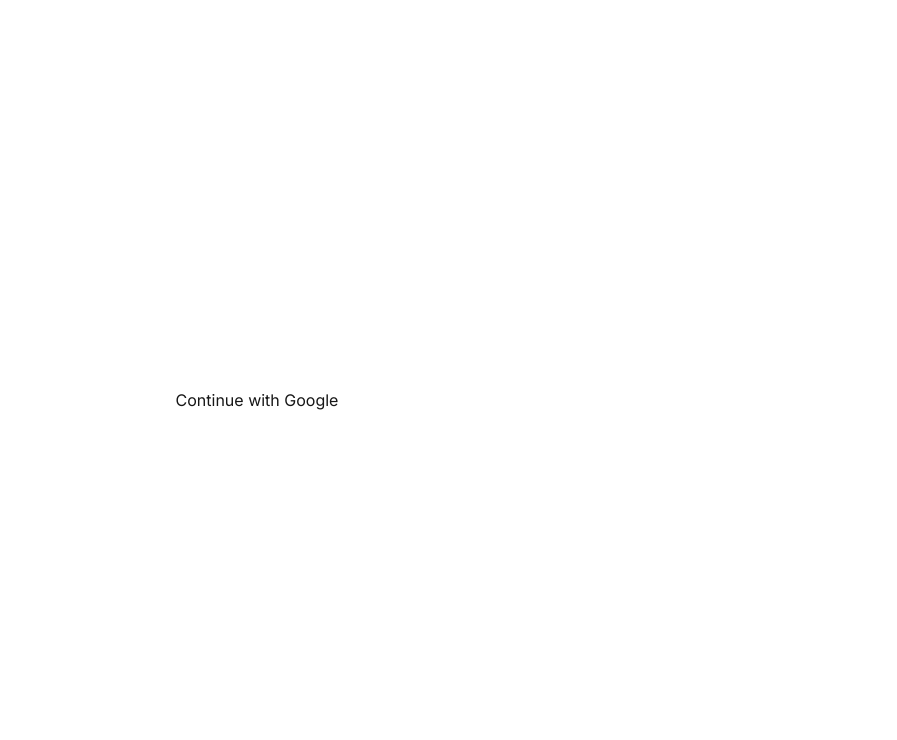
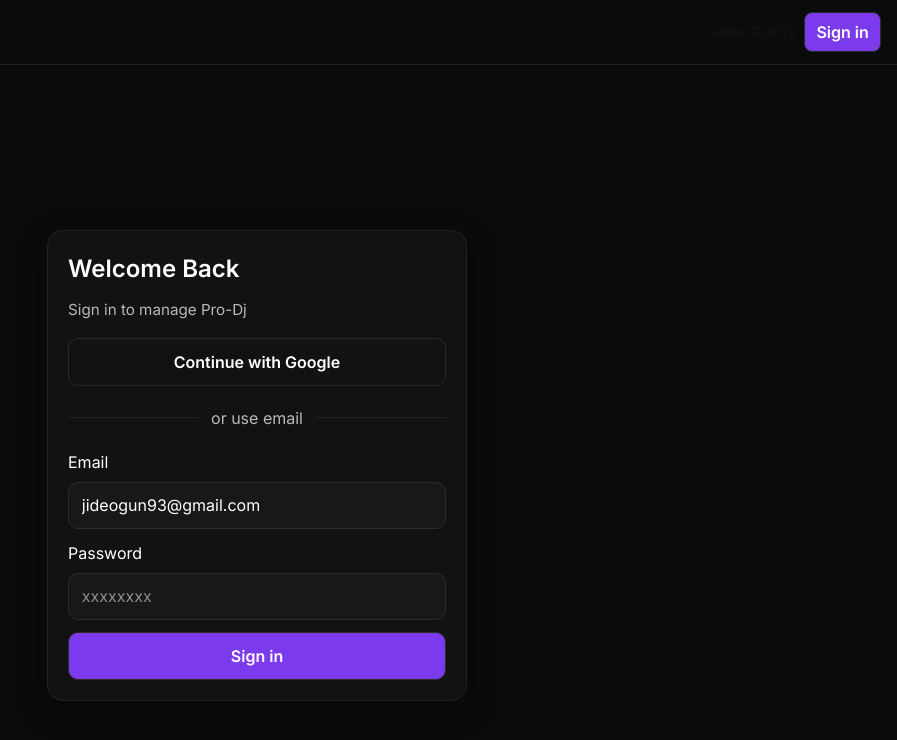
Before and after one commit to JideOgun/Pro-Dj, a Next.js app in the folder pro-dj/: page /login in a window 1280 px wide. Shown: the top 740 px of the page, without its empty margins (383-1280 px from the left). Built offline with nearby package versions, Linux system fonts and the light colour scheme; no server answers.

Commit message:
Added styling to the dashboard page, a new route to upload mix

```diff
--- /dev/null
+++ b/pro-dj/app/dashboard/dashboard.module.css
@@ -0,0 +1,43 @@
+.wrapper {
+    min-height: cacl(100vh - 56px);
+    padding: 2rem 1.25rem 3rem;
+    color: #e5e5e5;
+    background: #0a0a0a
+}
+
+.title {
+    font-size: 1.6rem;
+    font-weight: 700;
+}
+
+.card {
+    background: #111214;
+    border: 1px solid #1b1d21;
+    border-radius: 16px;
+    padding: 1rem;
+  }
+  .kpi {
+    font-size: 1.4rem;
+    font-weight: 800;
+  }
+
+  .grid {
+    display: grid;
+    gap: 1rem;
+    grid-template-columns: repeat(12, 1fr);
+    margin-top: 1rem;
+  }
+  .col4 { grid-column: span 4; }
+  @media (max-width: 960px) { .col4 { grid-column: 1 / -1; } }
+
+
+  .button {
+    padding: 0.6rem 0.9rem;
+    border-radius: 10px;
+    border: 1px solid #1b1d21;
+    background: #7c3aed;
+    color: white;
+    font-weight: 700;
+    cursor: pointer;
+  }
+  .button:hover { filter: brightness(1.05); }
--- /dev/null
+++ b/pro-dj/app/dashboard/media/page.tsx
@@ -0,0 +1,10 @@
+export default function MediaPage() {
+    return (
+      <main style={{ padding: "1.25rem" }}>
+        <h1>Upload Mix</h1>
+        <p style={{ opacity: 0.7 }}>
+          Placeholder page. We’ll add an actual upload form here next.
+        </p>
+      </main>
+    );
+  }
--- a/pro-dj/app/dashboard/page.tsx
+++ b/pro-dj/app/dashboard/page.tsx
@@ -1,8 +1,36 @@
-export default function DashboardPage() {
-    return (
-        <main className="min-h-screen p-8">
-            <h1 className="text-2xl font-semibold">Admin Dashbaord</h1>
-            <p className="opacity-70 mt-2">If you can see this, the route exists. Next we&apos;ll guard it.</p>
-        </main>
-    )
+import styles from "./dashboard.module.css";
+import { prisma } from "@/lib/prisma";
+import Link from "next/link";
+
+export default async function DashboardPage() {
+  const mixCount = await prisma.mix.count();
+  const [postCount, bookingCount] = await Promise.all([
+    prisma.post.count(),
+    prisma.booking.count(),
+  ]);
+
+  return (
+    <main className={styles.wrapper}>
+      <h1 className={styles.title}>Admin Dashbaord</h1>
+      <div className={styles.grid}>
+        <div className={`${styles.card} ${styles.col4}`}>
+          <div>Total Mixes</div>
+          <div className={styles.kpi}>{mixCount}</div>
+        </div>
+        <div className={`${styles.card} ${styles.col4}`}>
+          <div>Blog Posts</div>
+          <div className={styles.kpi}>{postCount}</div>
+        </div>
+        <div className={`${styles.card} ${styles.col4}`}>
+          <div>Bookings</div>
+          <div className={styles.kpi}>{bookingCount}</div>
+        </div>
+      </div>
+      <div style={{ marginTop: "1rem" }}>
+        <Link href="/dashboard/media">
+          <button className={styles.button}>Upload Mix</button>
+        </Link>
+      </div>
+    </main>
+  );
 }
--- a/pro-dj/app/layout.tsx
+++ b/pro-dj/app/layout.tsx
@@ -1,13 +1,15 @@
 import "./globals.css";
 import type { Metadata } from "next";
-import  { Inter } from "next/font/google";
+import { Inter } from "next/font/google";
+import Navbar from "@/components/Navbar";
+import { Providers } from "./providers";
 
-
-const inter = Inter({subsets: ["latin"]});
+const inter = Inter({ subsets: ["latin"] });
 
 export const metadata: Metadata = {
   title: "Pro-Dj Coming Soon",
-  description: "Official Website of Dj Jay Baba - Mixes, Gallery Bookings, and more!",
+  description:
+    "Official Website of Dj Jay Baba - Mixes, Gallery Bookings, and more!",
 };
 
 export default function RootLayout({
@@ -17,10 +19,11 @@
 }>) {
   return (
     <html lang="en">
-      <body
-        className={`${inter.className} bg-black text-white`}
-      >
-        {children}
+      <body className={`${inter.className} bg-black text-white`}>
+        <Providers>
+          <Navbar />
+          {children}
+        </Providers>
       </body>
     </html>
   );
--- /dev/null
+++ b/pro-dj/app/login/login.module.css
@@ -0,0 +1,95 @@
+.wrapper {
+    min-height: 100vh;
+    display: grid;
+    place-items: center;
+    background: #0b0b0b;
+    color: #fff;
+    padding: 2rem;
+  }
+
+  .card {
+    width: 100%;
+    max-width: 420px;
+    background: #121212;
+    border: 1px solid #222;
+    border-radius: 16px;
+    padding: 1.25rem;
+    box-shadow: 0 10px 30px rgba(0,0,0,0.35);
+  }
+
+  .title {
+    font-size: 1.5rem;
+    font-weight: 600;
+    margin: 0 0 0.75rem 0;
+  }
+
+  .subtitle {
+    opacity: 0.7;
+    font-size: 0.95rem;
+    margin-bottom: 1rem;
+  }
+
+  .stack {
+    display: grid;
+    gap: 0.75rem;
+  }
+
+  .input {
+    width: 100%;
+    padding: 0.65rem 0.8rem;
+    border-radius: 10px;
+    border: 1px solid #2a2a2a;
+    background: #181818;
+    color: #fff;
+    outline: none;
+  }
+
+  .input:focus {
+    border-color: #7c3aed;
+    box-shadow: 0 0 0 3px rgba(124,58,237,0.2);
+  }
+
+  .row {
+    display: grid;
+    gap: 0.5rem;
+  }
+
+  .button {
+    width: 100%;
+    padding: 0.7rem 0.9rem;
+    border-radius: 10px;
+    border: 1px solid #2a2a2a;
+    background: #7c3aed; /* primary */
+    color: #fff;
+    font-weight: 600;
+    cursor: pointer;
+  }
+
+  .button:hover {
+    filter: brightness(1.05);
+  }
+
+  .ghost {
+    background: transparent;
+  }
+
+  .separator {
+    display: grid;
+    grid-template-columns: 1fr auto 1fr;
+    align-items: center;
+    gap: 0.75rem;
+    opacity: 0.7;
+    margin: 0.5rem 0;
+  }
+
+  .separator::before,
+  .separator::after {
+    content: "";
+    height: 1px;
+    background: #2a2a2a;
+  }
+
+  .error {
+    color: #f87171;
+    font-size: 0.9rem;
+  }
--- a/pro-dj/app/login/page.tsx
+++ b/pro-dj/app/login/page.tsx
@@ -1,15 +1,81 @@
 "use client";
 import { signIn } from "next-auth/react";
+import { useState, FormEvent } from "react";
+import styles from "./login.module.css";
 
 export default function LoginPage() {
+  const [email, setEmail] = useState("jideogun93@gmail.com");
+  const [password, setPassword] = useState("");
+  const [err, setErr] = useState("");
+
+  async function handleCredentials(e: FormEvent) {
+    e.preventDefault();
+    setErr("");
+    const res = await signIn("credentials", {
+      email,
+      password,
+      redirect: false,
+    });
+    if (res?.error) {
+      setErr("Invalid email or password");
+      return;
+    }
+    window.location.href = "/dashboard";
+  }
+
   return (
-    <main className="min-h-screen flex items-center justify-center gap-4">
-      <button
-        onClick={() => signIn("google", { callbackUrl: "/dashboard" })}
-        className="px-4 py-2 rounded bg-white/10"
-      >
-        Continue with Google
-      </button>
+    <main className={styles.wrapper}>
+      <section className={styles.card}>
+        <h1 className={styles.title}>Welcome Back</h1>
+        <p className={styles.subtitle}> Sign in to manage Pro-Dj</p>
+        <div className={styles.stack}>
+          <button
+            onClick={() => signIn("google", { callbackUrl: "/dashboard" })}
+            className={`${styles.button} ${styles.ghost}`}
+          >
+            Continue with Google
+          </button>
+          <div className={styles.separator}>or use email</div>
+          <form
+            className={styles.stack}
+            onSubmit={handleCredentials}
+            noValidate
+          >
+            <div className={styles.row}>
+              <label htmlFor="email">Email</label>
+              <input
+                id="email"
+                className={styles.input}
+                type="email"
+                autoComplete="email"
+                value={email}
+                onChange={(e) => setEmail(e.currentTarget.value)}
+                placeholder="you@example.com"
+                required
+              />
+            </div>
+
+            <div className={styles.row}>
+              <label htmlFor="password">Password</label>
+              <input
+                id="password"
+                className={styles.input}
+                type="password"
+                autoComplete="current-password"
+                value={password}
+                onChange={(e) => setPassword(e.currentTarget.value)}
+                placeholder="xxxxxxxx"
+                required
+              />
+            </div>
+            {err && <p className={styles.error}>{err}</p>}
+
+            <button type="submit" className={styles.button}>
+              Sign in
+            </button>
+          </form>
+        </div>
+      </section>
     </main>
   );
 }
--- /dev/null
+++ b/pro-dj/app/providers.tsx
@@ -0,0 +1,8 @@
+"use client";
+
+import { SessionProvider } from "next-auth/react";
+import { ReactNode } from "react";
+
+export function Providers({ children }: { children: ReactNode }) {
+  return <SessionProvider>{children}</SessionProvider>;
+}
--- /dev/null
+++ b/pro-dj/components/Navbar/index.tsx
@@ -0,0 +1,32 @@
+"use client";
+
+import { useSession, signIn, signOut } from "next-auth/react";
+import styles from "./navbar.module.css";
+
+export default function Navbar() {
+  const { data } = useSession();
+  const role = data?.user?.role ?? "GUEST";
+
+  return (
+    <nav className={styles.bar}>
+      <div className={styles.brand}>Pro-DJ</div>
+
+      <div className={styles.right}>
+        <span className={styles.role}>Role: {role}</span>
+
+        {!data?.user ? (
+          <button className={styles.btn} onClick={() => signIn()}>
+            Sign in
+          </button>
+        ) : (
+          <button
+            className={styles.btnGhost}
+            onClick={() => signOut({ callbackUrl: "/" })}
+          >
+            Sign out
+          </button>
+        )}
+      </div>
+    </nav>
+  );
+}
--- /dev/null
+++ b/pro-dj/components/Navbar/navbar.module.css
@@ -0,0 +1,34 @@
+.bar {
+    display: flex;
+    align-items: center;
+    justify-content: space-between;
+    padding: 0.75rem 1rem;
+    background: #0b0b0b;
+    border-bottom: 1px solid #222;
+  }
+  .brand {
+    font-weight: 700;
+    letter-spacing: 0.3px;
+  }
+  .right { display: flex; align-items: center; gap: 0.5rem; }
+  .role {
+    font-size: 0.85rem;
+    opacity: 0.7;
+  }
+  .btn {
+    padding: 0.45rem 0.7rem;
+    border-radius: 8px;
+    background: #7c3aed;
+    border: 1px solid #2a2a2a;
+    color: #fff;
+    font-weight: 600;
+    cursor: pointer;
+  }
+  .btnGhost {
+    padding: 0.45rem 0.7rem;
+    border-radius: 8px;
+    background: transparent;
+    border: 1px solid #2a2a2a;
+    color: #ddd;
+    cursor: pointer;
+  }
```
